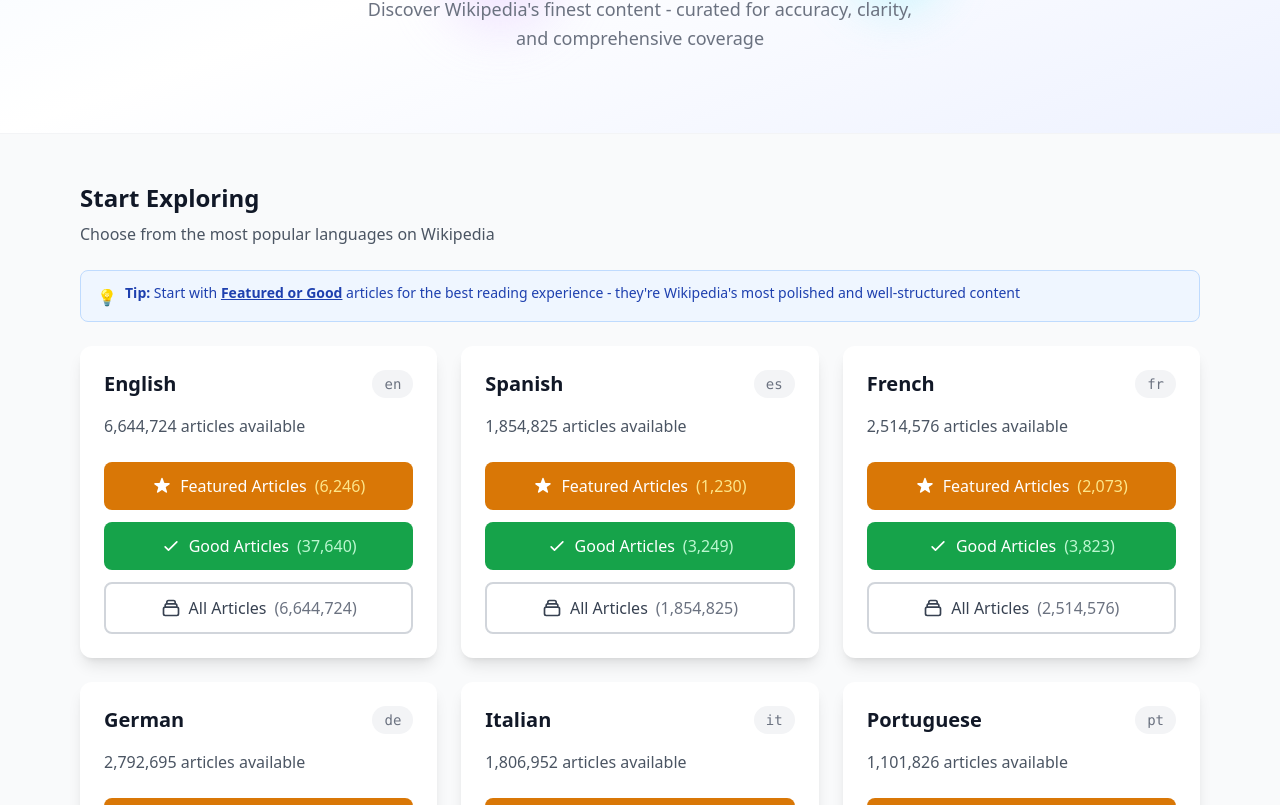
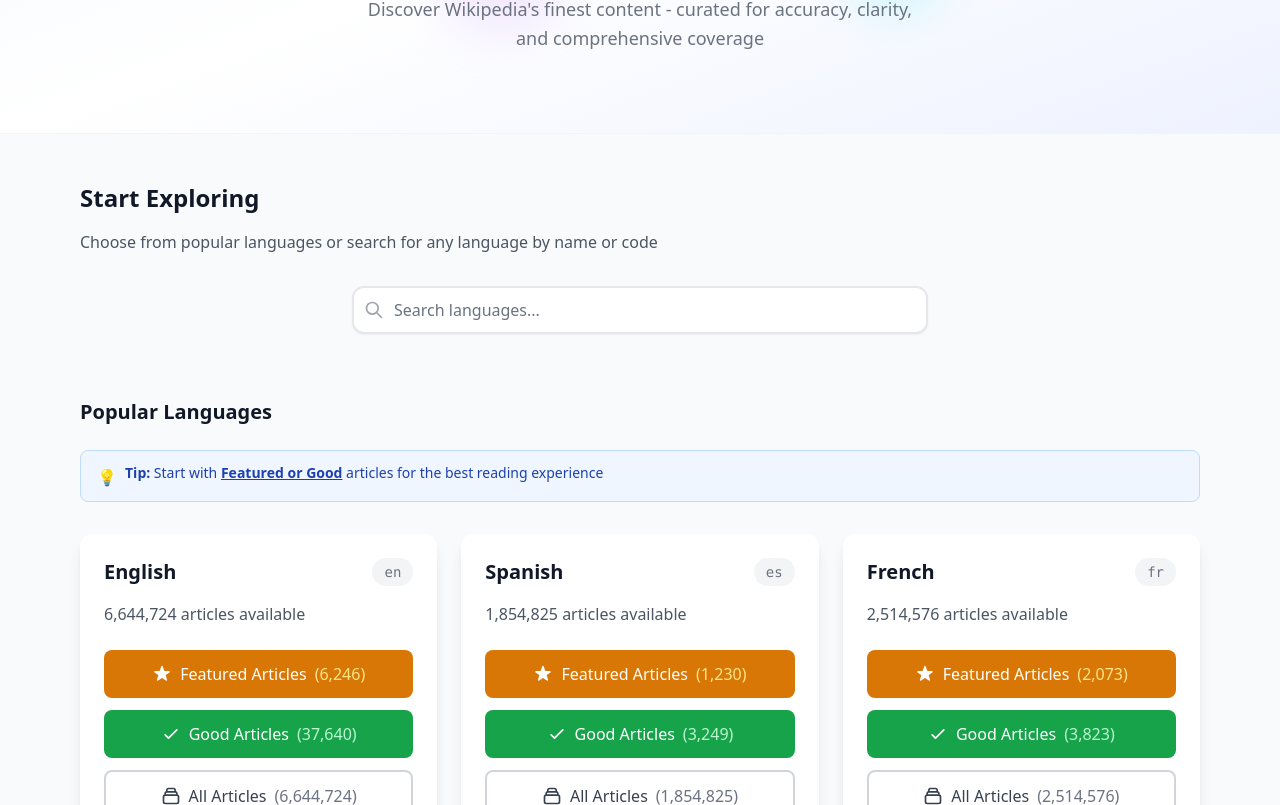
Before and after one commit to HanifCarroll/wikipedia-infinite-scroll, a React (Vite) app: page / in a window 1280 px wide. Shown: the part 395-1200 px from the top of the page. Built offline with nearby package versions, Linux system fonts and the light colour scheme.

Commit message:
Update home page

```diff
--- a/src/pages/Home.tsx
+++ b/src/pages/Home.tsx
@@ -25,11 +25,24 @@
   );
 
   const formattedSearchTerm = searchTerm.trim().toLowerCase();
+
+  // Filter all languages (popular + other) when searching
+  const filteredPopularLanguages = popularLanguages.filter(
+    (language) =>
+      language.code.toLowerCase().includes(formattedSearchTerm) ||
+      language.name.toLowerCase().includes(formattedSearchTerm)
+  );
+
   const filteredOtherLanguages = otherLanguages.filter(
     (language) =>
       language.code.toLowerCase().includes(formattedSearchTerm) ||
       language.name.toLowerCase().includes(formattedSearchTerm)
   );
+
+  // Combine filtered results when searching
+  const allFilteredLanguages = searchTerm ? [...filteredPopularLanguages, ...filteredOtherLanguages] : [];
+  const hasSearchResults = searchTerm && allFilteredLanguages.length > 0;
+  const showNoResults = searchTerm && allFilteredLanguages.length === 0;
 
   return (
     <div className="min-h-screen bg-gray-50 dark:bg-gray-900 flex flex-col">
@@ -70,17 +83,84 @@
 
         {/* Popular Languages Section */}
         <div className="max-w-6xl mx-auto px-4 py-12">
-          {/* Popular Languages */}
-          <div className="mb-8">
-            <h2 className="text-2xl font-bold text-gray-900 dark:text-gray-100 mb-2">
+          {/* Search Bar */}
+          <div className="mb-16">
+            <h2 className="text-2xl font-bold text-gray-900 dark:text-gray-100 mb-4">
               Start Exploring
             </h2>
-            <p className="text-gray-600 dark:text-gray-400 mb-6">
-              Choose from the most popular languages on Wikipedia
+            <p className="text-gray-600 dark:text-gray-400 mb-8">
+              Choose from popular languages or search for any language by name or code
             </p>
 
+            {/* Prominent Search Bar */}
+            <div className="max-w-xl mx-auto">
+              <div className="relative">
+                <div className="absolute inset-y-0 left-0 pl-3 flex items-center pointer-events-none">
+                  <svg className="h-5 w-5 text-gray-400" fill="none" stroke="currentColor" viewBox="0 0 24 24">
+                    <path strokeLinecap="round" strokeLinejoin="round" strokeWidth={2} d="M21 21l-6-6m2-5a7 7 0 11-14 0 7 7 0 0114 0z" />
+                  </svg>
+                </div>
+                <input
+                  className="block w-full pl-10 pr-4 py-3 text-base border-2 border-gray-200 rounded-xl leading-5 bg-white placeholder-gray-500 focus:outline-none focus:placeholder-gray-400 focus:ring-2 focus:ring-blue-500 focus:border-blue-500 shadow-sm hover:border-gray-300 transition-colors dark:bg-gray-800 dark:border-gray-600 dark:text-gray-100 dark:placeholder-gray-400 dark:hover:border-gray-500"
+                  onChange={(e) => setSearchTerm(e.target.value)}
+                  placeholder="Search languages..."
+                  type="text"
+                  value={searchTerm}
+                />
+              </div>
+            </div>
+          </div>
+
+          {/* Search Results */}
+          {hasSearchResults && (
+            <div className="mb-6">
+              <h3 className="text-xl font-bold text-gray-900 dark:text-gray-100 mb-4">
+                Search Results ({allFilteredLanguages.length})
+              </h3>
+              <div className="grid grid-cols-1 md:grid-cols-2 lg:grid-cols-3 gap-6">
+                {allFilteredLanguages.map((language) => (
+                  <LanguageCard
+                    key={language.code}
+                    name={language.name}
+                    code={language.code}
+                    allCount={language.allCount}
+                    featuredCount={language.featuredCount}
+                    goodCount={language.goodCount}
+                    allUrl={language.allUrl}
+                    featuredUrl={language.featuredUrl}
+                    goodUrl={language.goodUrl}
+                  />
+                ))}
+              </div>
+            </div>
+          )}
+
+          {/* No Search Results */}
+          {showNoResults && (
+            <div className="text-center py-8 mb-6">
+              <div className="max-w-md mx-auto">
+                <svg className="mx-auto h-12 w-12 text-gray-400 mb-4" fill="none" stroke="currentColor" viewBox="0 0 24 24">
+                  <path strokeLinecap="round" strokeLinejoin="round" strokeWidth={2} d="M21 21l-6-6m2-5a7 7 0 11-14 0 7 7 0 0114 0z" />
+                </svg>
+                <h3 className="text-lg font-medium text-gray-900 dark:text-gray-100 mb-2">
+                  No languages found
+                </h3>
+                <p className="text-gray-500 dark:text-gray-400">
+                  No languages found matching "{searchTerm}". Try searching by language name or code.
+                </p>
+              </div>
+            </div>
+          )}
+
+          {/* Popular Languages - Hidden when searching */}
+          {!searchTerm && (
+            <div className="mb-8">
+              <h3 className="text-xl font-bold text-gray-900 dark:text-gray-100 mb-6">
+                Popular Languages
+              </h3>
+
               {/* Tip Banner */}
-            <div className="mb-6 px-4 py-3 bg-blue-50 border border-blue-200 rounded-lg flex items-start gap-2 dark:bg-blue-950/30 dark:border-blue-900">
+              <div className="mb-8 px-4 py-3 bg-blue-50 border border-blue-200 rounded-lg flex items-start gap-2 dark:bg-blue-950/30 dark:border-blue-900">
                 <span className="text-blue-600 dark:text-blue-400 mt-0.5">💡</span>
                 <p className="text-sm text-blue-800 dark:text-blue-200">
                   <span className="font-semibold">Tip:</span> Start with{' '}
@@ -90,7 +170,7 @@
                   >
                     Featured or Good
                   </button>{' '}
-                articles for the best reading experience - they're Wikipedia's most polished and well-structured content
+                  articles for the best reading experience
                 </p>
               </div>
 
@@ -110,8 +190,10 @@
                 ))}
               </div>
             </div>
+          )}
 
-          {/* Progressive Disclosure - More Languages */}
+          {/* Progressive Disclosure - More Languages - Hidden when searching */}
+          {!searchTerm && (
             <div className="text-center mb-8">
               <button
                 onClick={() => setShowAllLanguages(!showAllLanguages)}
@@ -134,30 +216,16 @@
                 )}
               </button>
             </div>
+          )}
 
-          {/* All Languages - Progressive Disclosure */}
-          {showAllLanguages && (
+          {/* All Languages - Progressive Disclosure - Hidden when searching */}
+          {showAllLanguages && !searchTerm && (
             <div className="space-y-6">
-              {/* Search Bar for All Languages */}
-              <div className="max-w-md mx-auto">
-                <div className="relative">
-                  <div className="absolute inset-y-0 left-0 pl-3 flex items-center pointer-events-none">
-                    <svg className="h-5 w-5 text-gray-400" fill="none" stroke="currentColor" viewBox="0 0 24 24">
-                      <path strokeLinecap="round" strokeLinejoin="round" strokeWidth={2} d="M21 21l-6-6m2-5a7 7 0 11-14 0 7 7 0 0114 0z" />
-                    </svg>
-                  </div>
-                  <input
-                    className="block w-full pl-10 pr-3 py-3 border border-gray-300 rounded-lg leading-5 bg-white placeholder-gray-500 focus:outline-none focus:placeholder-gray-400 focus:ring-1 focus:ring-blue-500 focus:border-blue-500 dark:bg-gray-800 dark:border-gray-600 dark:text-gray-100 dark:placeholder-gray-400"
-                    onChange={(e) => setSearchTerm(e.target.value)}
-                    placeholder="Search for a language..."
-                    type="text"
-                    value={searchTerm}
-                  />
-                </div>
-              </div>
-
+              <h3 className="text-xl font-bold text-gray-900 dark:text-gray-100 text-center">
+                All Other Languages
+              </h3>
               <div className="grid grid-cols-1 md:grid-cols-2 lg:grid-cols-4 gap-4">
-                {filteredOtherLanguages.map((language) => (
+                {otherLanguages.map((language) => (
                   <LanguageCard
                     key={language.code}
                     name={language.name}
@@ -172,14 +240,6 @@
                   />
                 ))}
               </div>
-
-              {filteredOtherLanguages.length === 0 && searchTerm && (
-                <div className="text-center py-8">
-                  <p className="text-gray-500 dark:text-gray-400">
-                    No languages found matching "{searchTerm}"
-                  </p>
-                </div>
-              )}
             </div>
           )}
 
```
Lines whose indentation alone changed are shown as unchanged.
